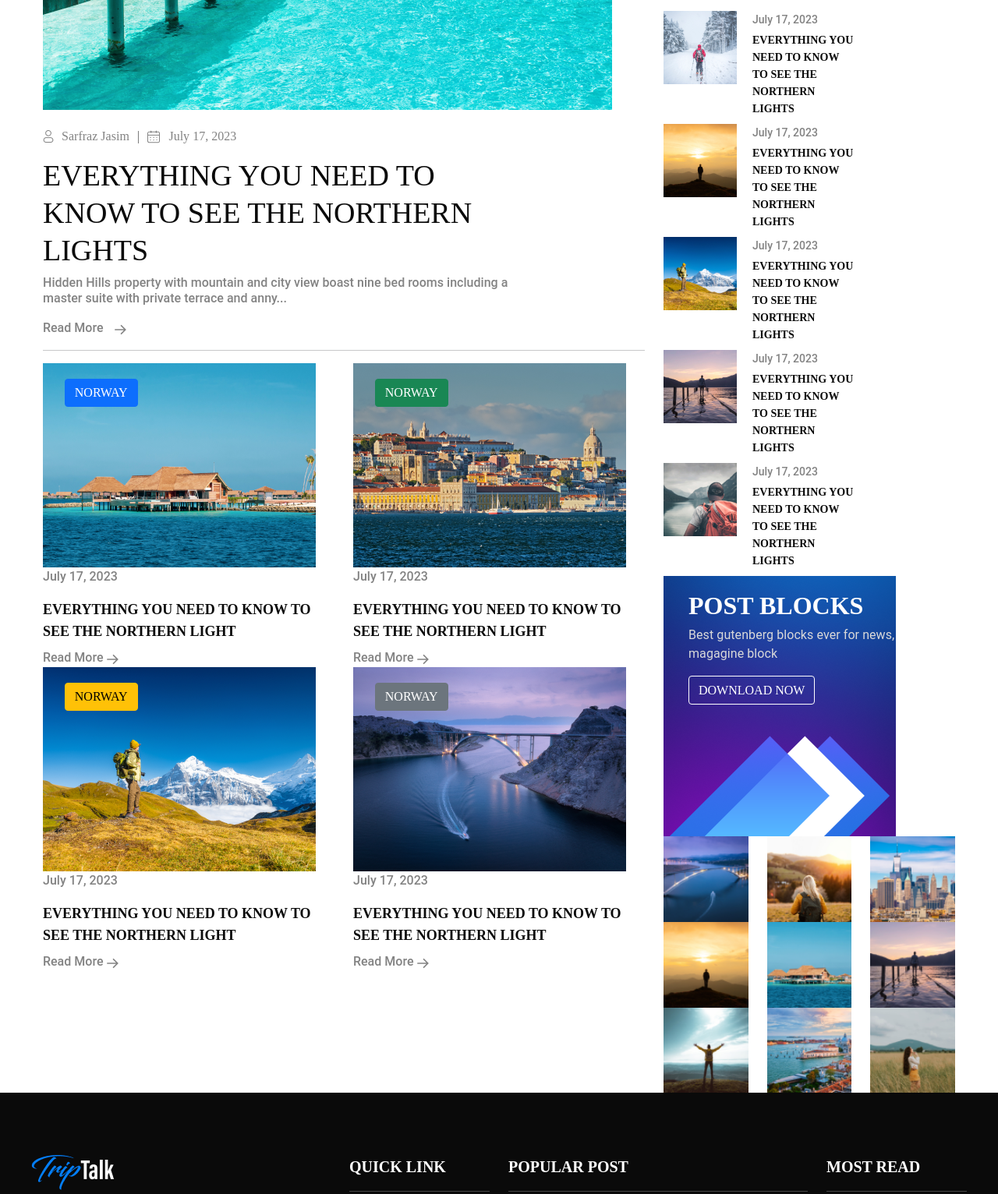
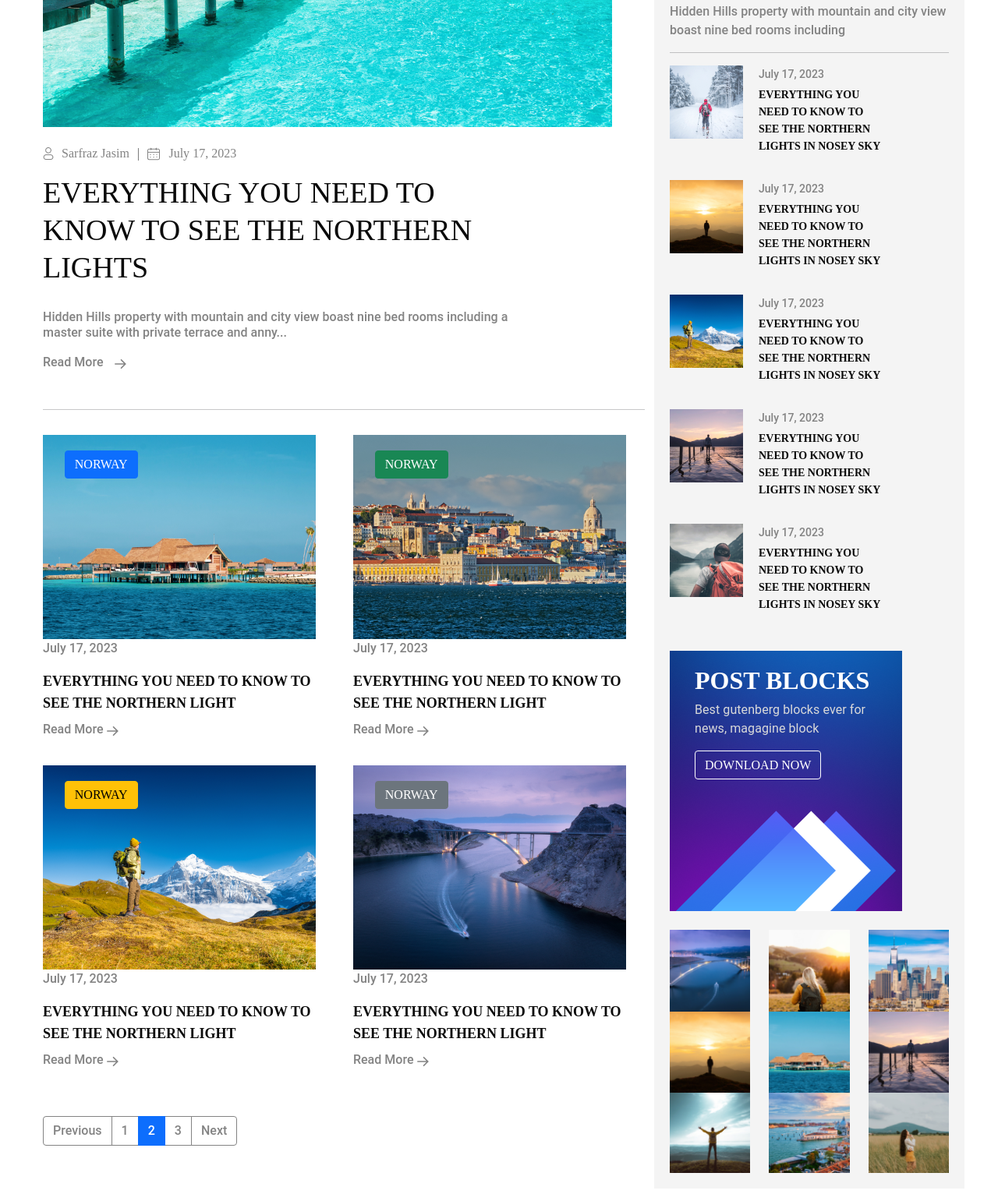
Before and after one commit to owadud/triptalk, a plain HTML site: page index.html in a window 1280 px wide. Shown: the part 3385-4917 px from the top of the page at 78% size. Drawn offline with nearby package versions, Linux system fonts and the light colour scheme.

Commit message:
completed

```diff
--- a/index.html
+++ b/index.html
@@ -368,9 +368,9 @@
                          <a href="">Read More <span><img src="images/arrow.png" alt=""></span></a>
                     </div>
 
-                    <hr>
+                    <hr class="mt-5">
 
-                    <div class="row">
+                    <div class="row blog-one-section">
                         <div class="col-6 position-relative">
                             <img src="images/sky.png" alt="">
                             <div class="position-absolute destination">
@@ -394,7 +394,7 @@
 
                         </div>
                     </div>
-                    <div class="row">
+                    <div class="row blog-second-section">
                         <div class="col-6 position-relative">
                             <img src="images/sky3.png" alt="">
                             <div class="position-absolute destination">
@@ -419,69 +419,81 @@
                         </div>
                     </div>
 
+                    <div class="blog-pagination">
+                        <nav aria-label="Page navigation example">
+                            <ul class="pagination">
+                              <li class="page-item"><a class="page-link" href="#">Previous</a></li>
+                              <li class="page-item"><a class="page-link" href="#">1</a></li>
+                              <li class="page-item active"><a class="page-link" href="#">2</a></li>
+                              <li class="page-item"><a class="page-link" href="#">3</a></li>
+                              <li class="page-item"><a class="page-link" href="#">Next</a></li>
+                            </ul>
+                          </nav>
+                    </div>
+
                 </div>
 
                 <div class="col-4 popular-post">
                     <h5>Popular Post</h5>
                     <div class="position-relative">
-                        <img src="images/sky4.png" alt="">
+                        <img src="images/popular.png" alt="">
                         <div class="position-absolute destination">
-                            <button class="btn btn-secondary">Norway</button>
+                            <button class="btn btn-primary">Norway</button>
                         </div>
-                        <p>July 17, 2023</p>
+                        <p class="mt-1">July 17, 2023</p>
                         <h4>Everything You Need To Know To See The Northern Light</h4>
-
+                        <p>Hidden Hills property with mountain and city  view  boast nine bed rooms including</p>
 
 
                     </div>
 
                     <hr>
 
-                    <div class="d-flex">
+                    <div class="d-flex latest-journal-small">
                         <div>
                             <img src="images/small-block.png" alt="">
 
                         </div>
                         <div class="small-block">
                             <p>July 17, 2023</p>
-                            <h4>Everything You Need To Know
-                                To See The Northern LightS</h4>
+                            <h4>Everything You Need To
+                                Know To See The Northern Lights In Nosey Sky</h4>
                         </div>
 
                     </div>
-                    <div class="d-flex">
+                    <div class="d-flex latest-journal-small">
                         <div>
                             <img src="images/small-block5.png" alt="">
 
                         </div>
                         <div class="small-block">
                             <p>July 17, 2023</p>
-                            <h4>Everything You Need To Know
-                                To See The Northern LightS</h4>
+                            <h4>Everything You Need To
+                                Know To See The Northern Lights In Nosey Sky</h4>
                         </div>
 
                     </div>
-                    <div class="d-flex">
+                    <div class="d-flex latest-journal-small">
                         <div>
                             <img src="images/small-block2.png" alt="">
 
                         </div>
                         <div class="small-block">
                             <p>July 17, 2023</p>
-                            <h4>Everything You Need To Know
-                                To See The Northern LightS</h4>
+                            <h4>Everything You Need To
+                                Know To See The Northern Lights In Nosey Sky</h4>
                         </div>
 
                     </div>
-                    <div class="d-flex">
+                    <div class="d-flex latest-journal-small">
                         <div>
                             <img src="images/small-block3.png" alt="">
 
                         </div>
                         <div class="small-block">
                             <p>July 17, 2023</p>
-                            <h4>Everything You Need To Know
-                                To See The Northern LightS</h4>
+                            <h4>Everything You Need To
+                                Know To See The Northern Lights In Nosey Sky</h4>
                         </div>
 
                     </div>
@@ -492,8 +504,8 @@
                         </div>
                         <div class="small-block">
                             <p>July 17, 2023</p>
-                            <h4>Everything You Need To Know
-                                To See The Northern LightS</h4>
+                            <h4>Everything You Need To
+                                Know To See The Northern Lights In Nosey Sky</h4>
                         </div>
 
                     </div>
@@ -507,7 +519,7 @@
                         </div>
                     </div>
 
-                    <div class="galary row row-cols-3">
+                    <div class="galary row row-cols-3 pt-4">
                         <img src="images/gallary.png" alt="">
                         <img src="images/gallary2.png" alt="">
                         <img src="images/gallary3.png" alt="">
@@ -556,6 +568,7 @@
                                 <p class="d-flex align-center"><img class="me-2" src="images/user.png" alt="">Sarfraz Jasim</p>
                                 <h5 >Everything You Need To
                                     Know To See The Northern Lights In Nosey Sky</h5>
+
                             </div>
                         </div>
                         <hr>
--- a/style.css
+++ b/style.css
@@ -1,6 +1,10 @@
 *{
     font-family: Oswald;
 
+
+}
+body{
+    overflow-x: hidden;
 }
 ol, ul {
     padding-left: 0rem;
@@ -147,6 +151,7 @@ button{
 /* footer */
 footer{
     background:var(--black);
+    margin-top: 80px;
 }
 footer hr{
     color: var(--base-colors-white);
@@ -286,17 +291,26 @@ footer hr{
 .my-journey-section{
     margin-top:70px;
 }
+.my-journey-section h1{
+    margin-bottom: 30px;
+}
 .journal h1{
     width:75%;
 }
-.popular-post h3{
+.popular-post{
+    background: #F4F4F4;
+    padding: 20px;
+
+}
+.popular-post h5{
+
     font-size:24px;
     line-height: 28px;
 }
 .small-block h4{
     font-size:14px;
     line-height: 22px;
-    width: 50%;
+    width: 65%;
 }
 .small-block p{
     font-size:14px;
@@ -306,7 +320,9 @@ footer hr{
 .small-block{
     margin-left: 20px;
 }
-
+.post-block{
+    margin-top: 40px;
+}
 .small-post-block{
     top: 0;
     margin-left:32px;
@@ -326,3 +342,21 @@ footer hr{
     color: #fff;
     border: 1px solid #FFF;
 }
+.blog-one-section{
+    margin-top:32px;
+}
+.blog-second-section{
+    margin-top:34px;
+}
+
+.blog-pagination {
+    margin-top:60px;
+}
+.blog-pagination .page-link{
+    color: #838383;
+    border:1px solid #838383;
+}
+
+.latest-journal-small{
+    margin-bottom: 24px;
+}
```
Also changed, not shown: images/popular.png (added).
